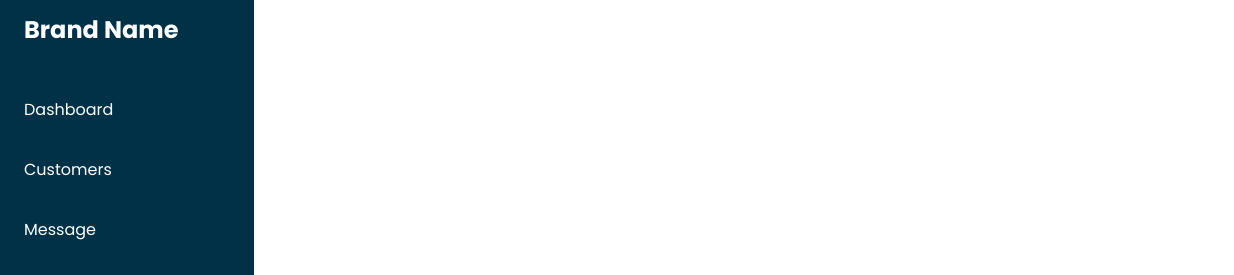
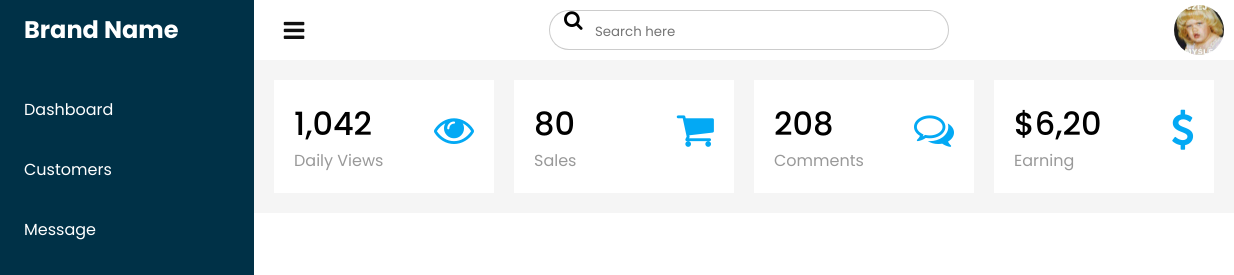
Before and after one commit to ErykFryderyk/admin-dashboard, a website: page index.html in a window 1280 px wide. Shown: the top 275 px of the page, 46-1280 px from the left. Drawn offline with Linux system fonts and the light colour scheme.

Commit message:
add top-bar and card-boxes

```diff
--- a/index.html
+++ b/index.html
@@ -58,6 +58,59 @@
                 </li>
             </ul>
         </div>
+        <main class="main">
+            <div class="topbar">
+                <div class="toggle"></div>
+                <div class="search">
+                    <label for="">
+                        <input type="text" placeholder="Search here">
+                        <i class="fa fa-search" aria-hidden="true"></i>
+                    </label>
+                </div>
+                <div class="user">
+                    <img src="./src/img/received_909123655824827.jpeg" alt="User">
+                </div>
+            </div>
+            <div class="card-box">
+                <div class="card">
+                    <div class="">
+                        <div class="numbers">1,042</div>
+                        <div class="card-name">Daily Views</div>
+                    </div>
+                    <div class="icon-box">
+                        <i class="fa fa-eye" aria-hidden="true"></i>
+                    </div>
+                </div>
+                <div class="card">
+                    <div class="">
+                        <div class="numbers">80</div>
+                        <div class="card-name">Sales</div>
+                    </div>
+                    <div class="icon-box">
+                        <i class="fa fa-shopping-cart" aria-hidden="true"></i>
+                    </div>
+                </div>
+                <div class="card">
+                    <div class="">
+                        <div class="numbers">208</div>
+                        <div class="card-name">Comments</div>
+                    </div>
+                    <div class="icon-box">
+                        <i class="fa fa-comments-o" aria-hidden="true"></i>
+                    </div>
+                </div>
+                <div class="card">
+                    <div class="">
+                        <div class="numbers">$6,20</div>
+                        <div class="card-name">Earning</div>
+                    </div>
+                    <div class="icon-box">
+                        <i class="fa fa-usd" aria-hidden="true"></i>
+                    </div>
+                </div>
+            </div>
+        </main>
     </div>
+    <script src="./src/script.js"></script>
 </body>
 </html>
--- /dev/null
+++ b/src/script.js
@@ -0,0 +1,9 @@
+const hamburger = document.querySelector('.toggle');
+const navigation = document.querySelector('.navigation');
+const main = document.querySelector('.main');
+
+hamburger.addEventListener('click', function() {
+    hamburger.classList.toggle('active');
+    navigation.classList.toggle('active');
+    main.classList.toggle('active');
+});
--- a/src/style.css
+++ b/src/style.css
@@ -1,4 +1,4 @@
-@import url('https://fonts.googleapis.com/css/?family=Poppins:200,300,400,500,600,700,800,900^display=swap');
+@import url('https://fonts.googleapis.com/css2?family=Poppins:wght@200;300;400;500;600;700;800;900&display=swap');
 
 *{
     margin: 0;
@@ -20,7 +20,9 @@ body{
     background-color: #003147;
     transition: 0.5s;
     overflow: hidden;
-
+}
+.navigation.active {
+    width: 60px;
 }
 .navigation ul {
     position: absolute;
@@ -71,3 +73,113 @@ body{
     line-height: 60px;
     white-space: nowrap;
 }
+
+.main{
+    position: absolute;
+    width: calc(100% - 300px);
+    left: 300px;
+    min-width: 100vh;
+    background-color: #f5f5f5;
+    transition: 0.5s;
+}
+.main.active{
+    width: calc(100% - 60px);
+    left: 60px;
+}
+.main .topbar{
+    width: 100%;
+    background-color: #fff;
+    height: 60px;
+    padding: 0 10px;
+    display: flex;
+    justify-content: space-between;
+    align-items: center;
+}
+.toggle{
+    position: relative;
+    width: 60px;
+    height: 60px;
+    cursor: pointer;
+}
+.toggle::before{
+    content: '\f0c9';
+    font-family: fontAwesome;
+    width: 100%;
+    position: absolute;
+    height: 100%;
+    line-height: 60px;
+    font-size: 24px;
+    text-align: center;
+    color: #111;
+}
+.search{
+    position: relative;
+    width: 400px;
+    margin: 0 10px;
+}
+.search label {
+    position: relative;
+    width: 100%;
+}
+.search label input {
+    width: 100%;
+    height: 40px;
+    border-radius: 40px;
+    padding: 4px 15px 0 45px;
+    outline: none;
+    line-height: 40px;
+    border: 1px solid rgba(0, 0, 0, 0.2);
+}
+.search label .fa{
+    position: absolute;
+    left: 15px;
+    /* top: -3px; */
+    font-size: 20px;
+}
+.user{
+    position: relative;
+    min-width: 50px;
+    width: 50px;
+    height: 50px;
+    border-radius: 50%;
+    overflow: hidden;
+    cursor: pointer;
+}
+.user img {
+    position: absolute;
+    top:0;
+    left:0;
+    width:100%;
+    height: 100%;
+    object-fit: cover;
+}
+
+
+.card-box{
+    position: relative;
+    width: 100%;
+    padding: 20px;
+    display:grid;
+    grid-template-columns: repeat(4, 1fr);
+    grid-gap: 20px;
+}
+.card-box .card {
+    position: relative;
+    background: #fff;
+    display:flex;
+    padding: 20px;
+    justify-content: space-between;
+    cursor: pointer;
+}
+.card-box .card .numbers {
+    position: relative;
+    font-size: 2em;
+    font-weight: 500;
+}
+.card-box .card .card-name {
+    color: #999;
+}
+.card-box .card .icon-box {
+    font-size: 2.5em;
+    color: #03a9f4;
+}
```
Also changed, not shown: src/img/received_909123655824827.jpeg (added).
